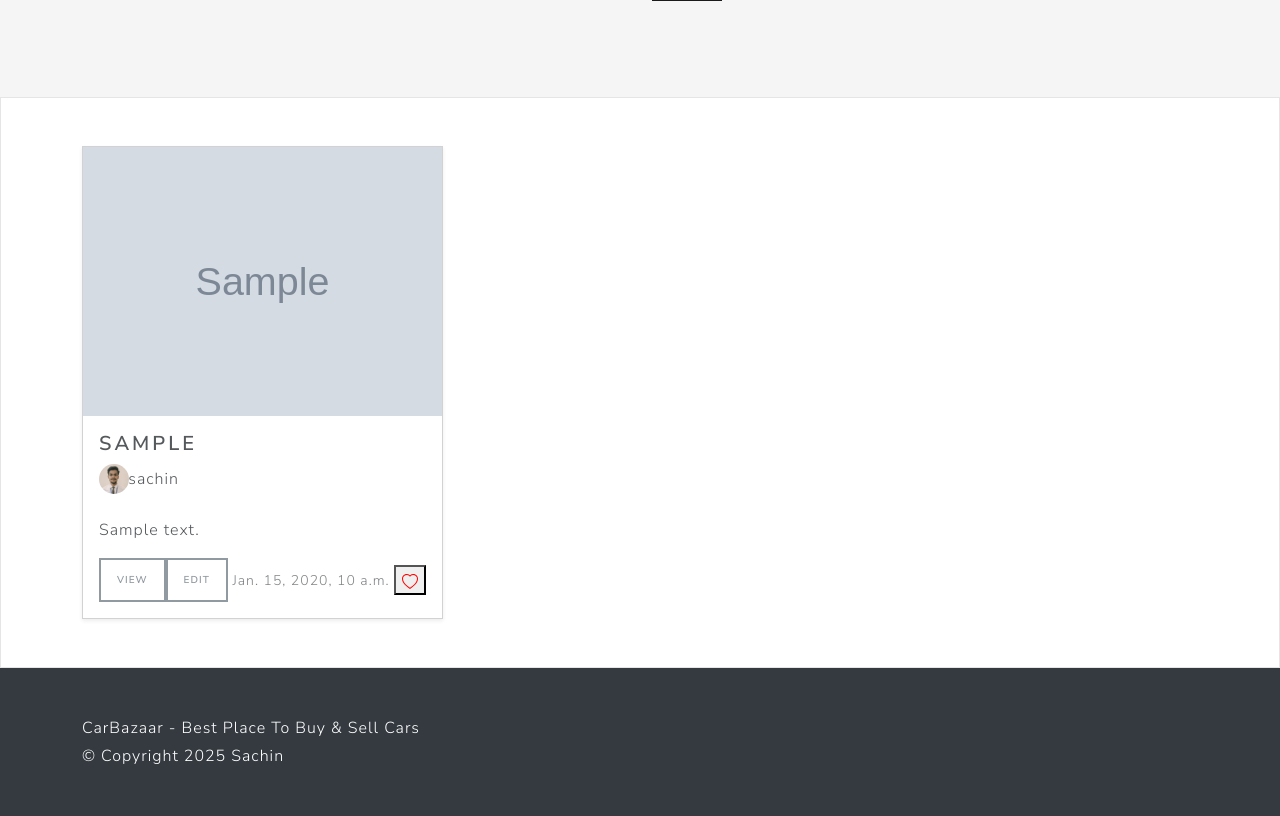
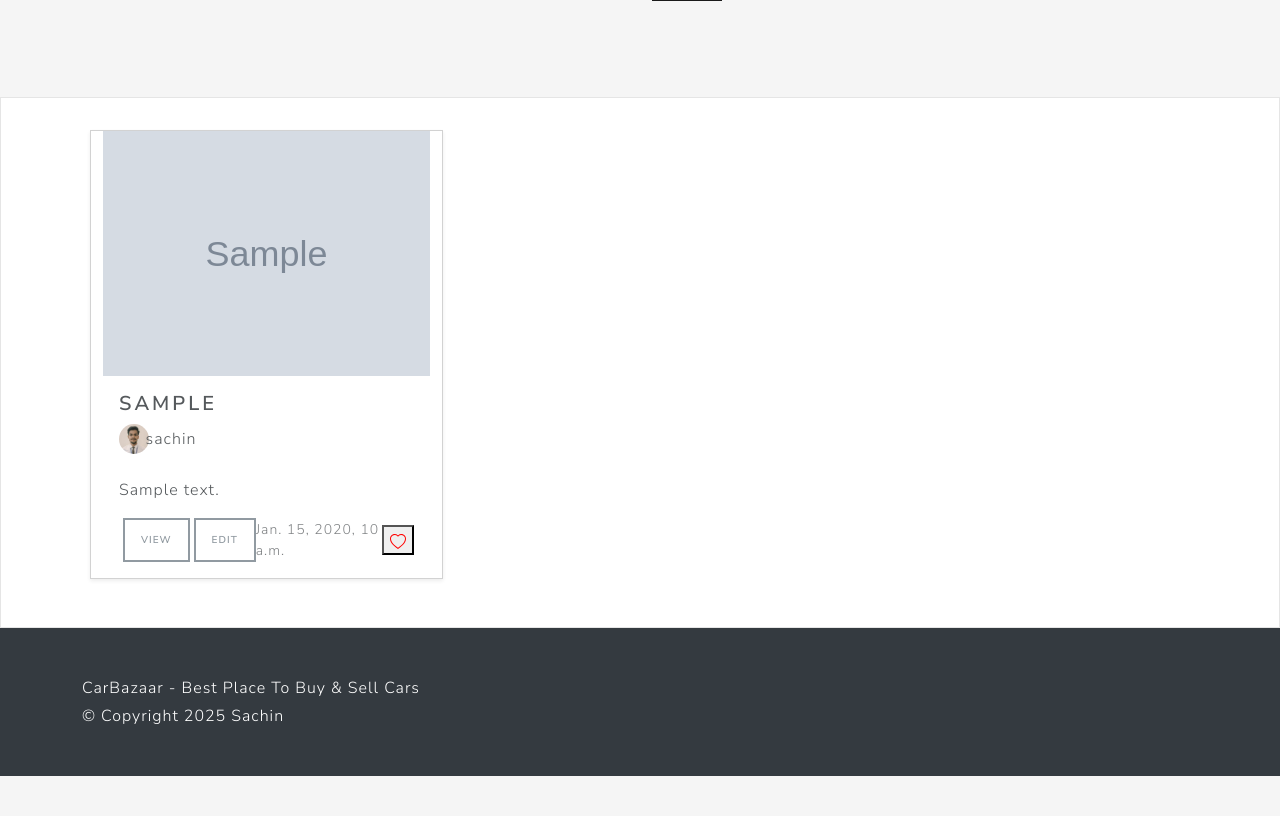
Before and after one commit to smaurya4941/CarBazaar, a Django app: page /home/ in a window 1280 px wide. Shown: the part 599-1415 px from the top of the page. After the commit the page ends 1375 px from the top, so only its background shows below. Run offline with Django 5.2, Linux system fonts and the light colour scheme; a user stored in the database is signed in; data comes from the database, SQL or seed files in the repository; both versions use the stored data as it was after the commit; tables that the repository leaves empty hold one stand-in row (values such as "Sample post"); grey boxes marked "Sample" are stand-in pictures; some libraries are stand-ins or nearby versions.

Commit message:
list box size updated

```diff
--- a/mainapp/templates/components/listing_card.html
+++ b/mainapp/templates/components/listing_card.html
@@ -1,4 +1,4 @@
-<div class="card shadow-sm">
+<div class="card shadow-sm ">
   <img class="bd-placeholder-img card-img-top" width="100%" src="{{listing.image.url}}" role="img"
   aria-label="Placeholder: Thumbnail" focusable="false">
 
@@ -21,7 +21,7 @@
         <a
           href="{% url 'listing' id=listing.id %}"
           type="button"
-          class="btn btn-sm btn-outline-secondary"
+          class="btn btn-sm btn-outline-secondary mx-1"
           >View</a
         >
 
--- a/mainapp/templates/views/home.html
+++ b/mainapp/templates/views/home.html
@@ -29,7 +29,7 @@
             <div class="row row-cols-1 row-cols-sm-2 row-cols-md-3 g-3">
                 {% comment %} {{%if listing_filter.qs.length==0%}} {% endcomment %}
                 {% for listing in listing_filter.qs %}
-                <div class="col">
+                <div class=" row d-flex align-items-stretch mx-1">
                     {% include "components/listing_card.html" %}
 
                 </div>
```
Also changed, not shown: db.sqlite3.
